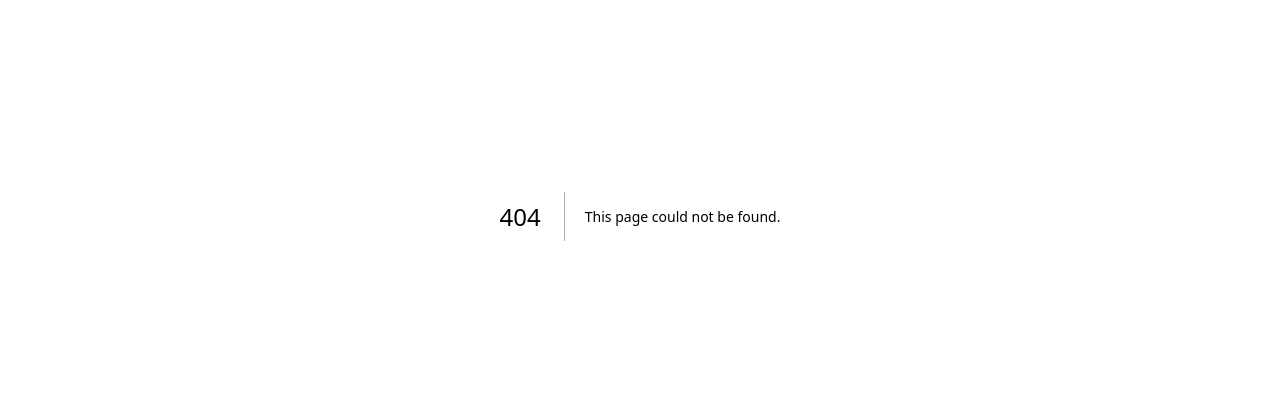
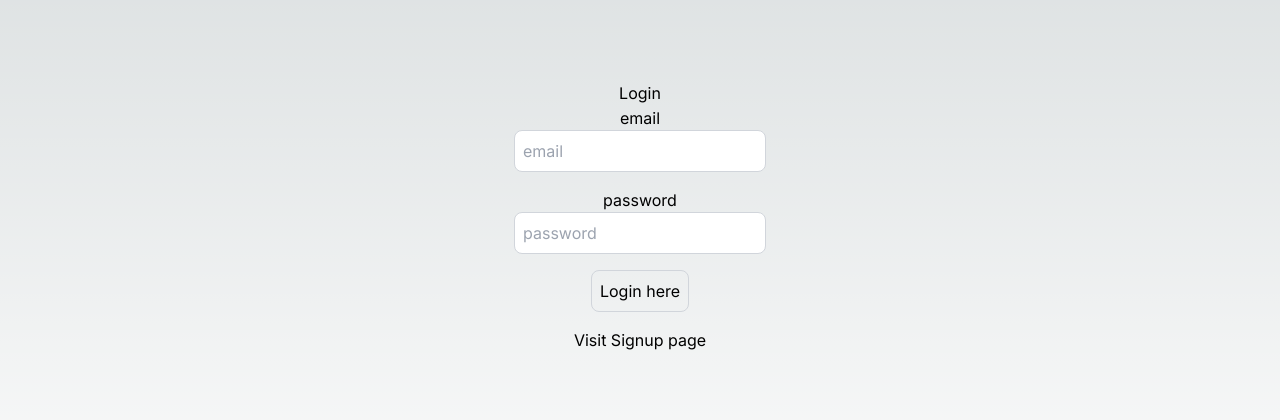
Before and after one commit to anshgautam-github/Next-Js-BASIC-AUTH-, a Next.js app: page /login in a window 1280 px wide. Before the commit this address had no page. Shown: the part 184-604 px from the top of the page. Built offline with nearby package versions, Linux system fonts and the light colour scheme.

Commit message:
Create page.tsx

```diff
--- /dev/null
+++ b/src/app/login/page.tsx
@@ -0,0 +1,72 @@
+"use client";
+import Link from "next/link";
+import React, {useEffect} from "react";
+import {useRouter} from "next/navigation";
+import axios from "axios";
+import { toast } from "react-hot-toast";
+
+export default function LoginPage() {
+    const router = useRouter();
+    const [user, setUser] = React.useState({
+        email: "",
+        password: "",
+
+    })
+    const [buttonDisabled, setButtonDisabled] = React.useState(false);
+    const [loading, setLoading] = React.useState(false);
+
+
+    const onLogin = async () => {
+        try {
+            setLoading(true);
+            const response = await axios.post("/api/users/login", user);
+            console.log("Login success", response.data);
+            toast.success("Login success");
+            router.push("/profile");
+        } catch (error:any) {
+            console.log("Login failed", error.message);
+            toast.error(error.message);
+        } finally{
+        setLoading(false);
+        }
+    }
+
+    useEffect(() => {
+        if(user.email.length > 0 && user.password.length > 0) {
+            setButtonDisabled(false);
+        } else{
+            setButtonDisabled(true);
+        }
+    }, [user]);
+
+    return (
+    <div className="flex flex-col items-center justify-center min-h-screen py-2">
+        <h1>{loading ? "Processing" : "Login"}</h1>
+        <hr />
+
+        <label htmlFor="email">email</label>
+        <input
+        className="p-2 border border-gray-300 rounded-lg mb-4 focus:outline-none focus:border-gray-600 text-black"
+            id="email"
+            type="text"
+            value={user.email}
+            onChange={(e) => setUser({...user, email: e.target.value})}
+            placeholder="email"
+            />
+        <label htmlFor="password">password</label>
+        <input
+        className="p-2 border border-gray-300 rounded-lg mb-4 focus:outline-none focus:border-gray-600 text-black"
+            id="password"
+            type="password"
+            value={user.password}
+            onChange={(e) => setUser({...user, password: e.target.value})}
+            placeholder="password"
+            />
+            <button
+            onClick={onLogin}
+            className="p-2 border border-gray-300 rounded-lg mb-4 focus:outline-none focus:border-gray-600">Login here</button>
+            <Link href="/signup">Visit Signup page</Link>
+        </div>
+    )
+
+}
```
